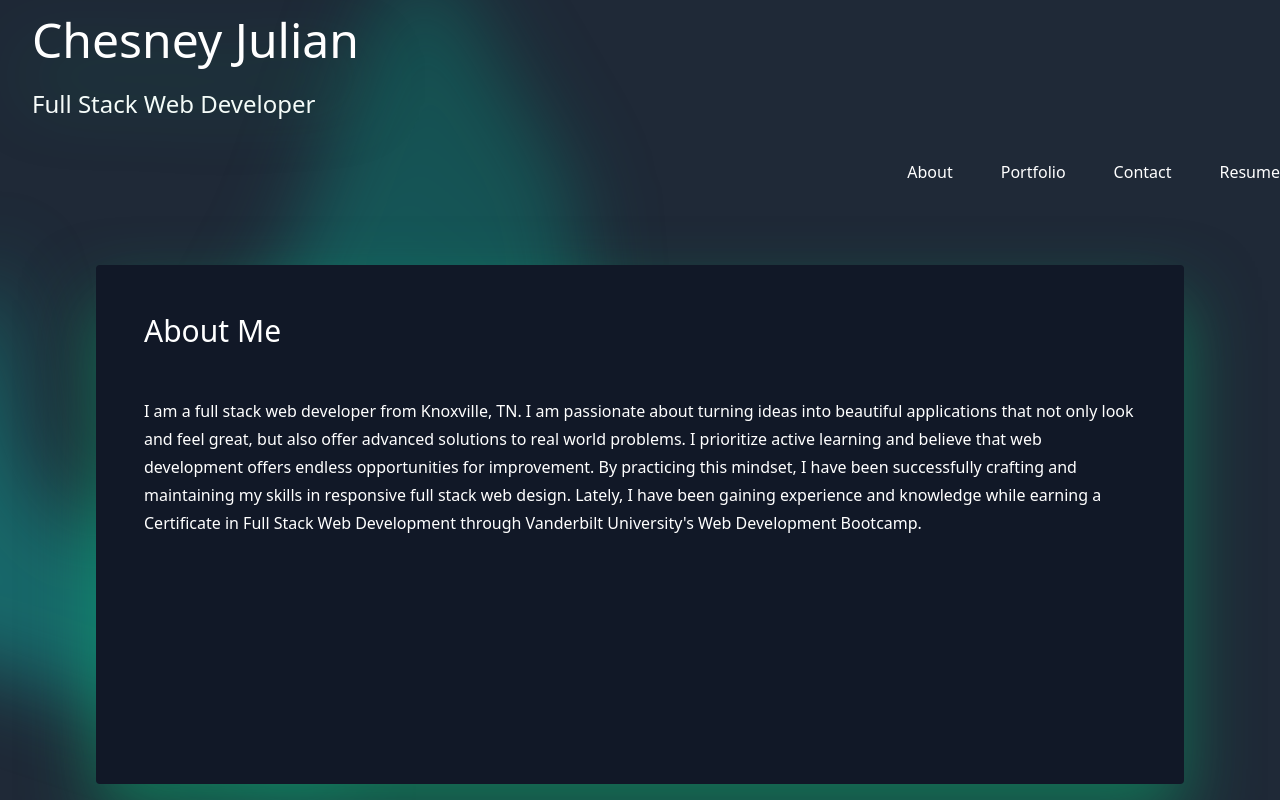
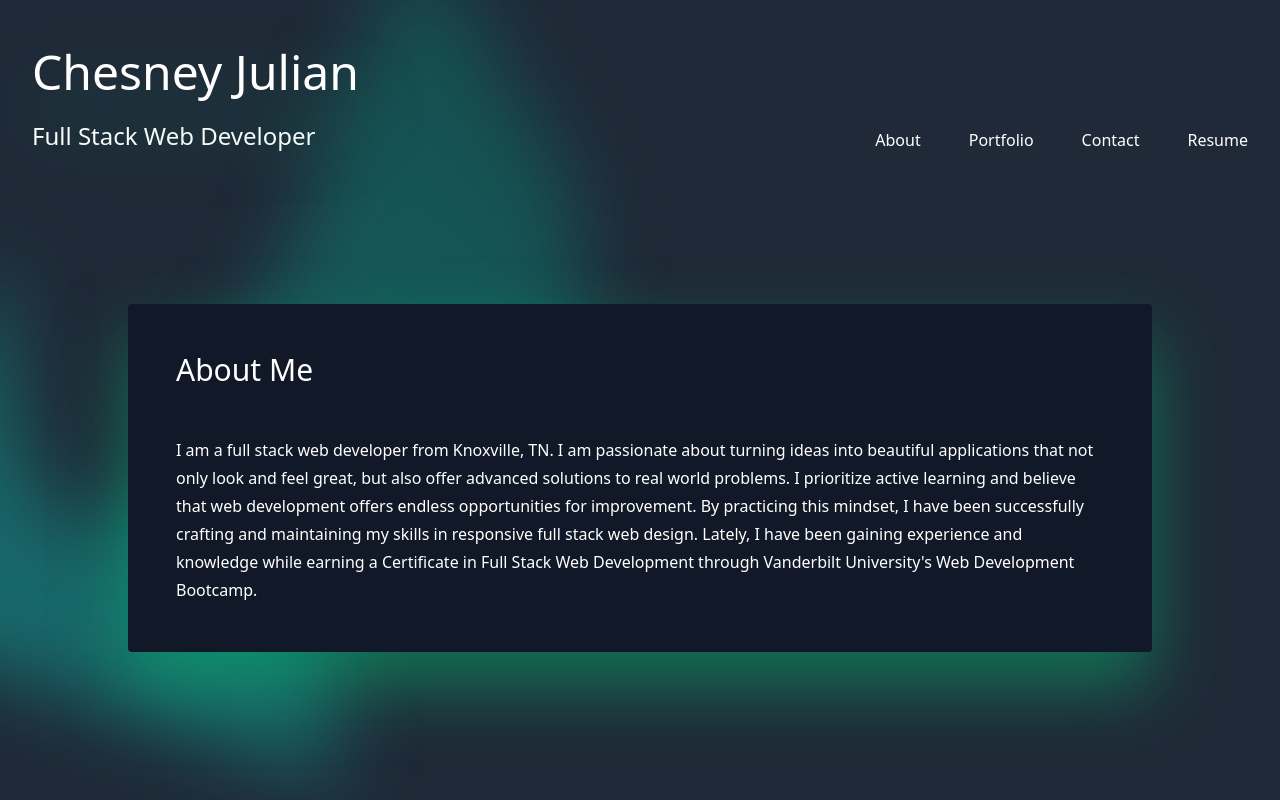
Before and after one commit to ChesneyJulian/react-portfolio, a React (Vite) app: page / in a window 1280 px wide. Built offline with nearby package versions, Linux system fonts and the light colour scheme.

Commit message:
move pages into components to avoid issues with build when deploying

```diff
--- a/src/App.jsx
+++ b/src/App.jsx
@@ -3,9 +3,9 @@ import { useState } from 'react'
 import Header from './components/Header'
 import Navigation from './components/Navigation'
 
-import About from './pages/About';
-import Portfolio from './pages/Portfolio';
-import Contact from './pages/Contact';
+import About from './components/About';
+import Portfolio from './components/Portfolio';
+import Contact from './components/Contact';
 
 import './App.css'
 
@@ -14,7 +14,7 @@ function App() {
   return (
     <>
       <main className="text-white">
-        <div className="relative isolate overflow-y-auto overflow-x-hidden bg-gray-800 py-4 h-screen grid grid-flow-row lg:grid-cols-12">
+        <div className="relative isolate overflow-y-auto overflow-x-hidden bg-gray-800 py-4 h-screen flex flex-col">
           <div
             className="hidden sm:absolute sm:-top-10 sm:right-1/2 sm:-z-10 sm:mr-10 sm:block sm:transform-gpu sm:blur-2xl"
             aria-hidden="true">
@@ -37,13 +37,13 @@ function App() {
               }}
             />
           </div>
-          <div className='col-span-12 container mx-auto h-[25%] mb-12'>
-            <Header />
-            <div className='col-span-12 lg:col-span-6'>
+          <div className='container mx-auto h-[25%] my-8 px-6 lg:px-8 '>
+            <div className='lg:flex lg:flex-row items-end'>
+              <Header />
               <Navigation setCurrentPage={setCurrentPage}/>
             </div>
           </div>
-          <div className='container mx-auto col-span-12 row-span-6 min-h-full w-[85%] bg-gray-900 p-12 drop-shadow-3xl rounded'>
+          <div className='container mx-auto my-8 row-span-6 min-h-auto w-[80%] bg-gray-900 p-12 drop-shadow-3xl rounded'>
             {currentPage === 'About' && <About /> }
             {currentPage === 'Contact' && <Contact />}
             {currentPage === 'Portfolio' && <Portfolio />}
--- a/src/components/Header.jsx
+++ b/src/components/Header.jsx
@@ -1,16 +1,12 @@
 
 function Header () {
   return (
-    <>
-      <div className="mx-auto px-6 lg:px-8 grid grid-cols-12">
     <div className="mx-auto container lg:mx-0 col-span-12 lg:col-span-6">
       <h1 className="drop-shadow-3xl text-3xl font-medium md:text-5xl">Chesney Julian</h1>
       <h3 className="mt-6 text-xl md:text-2xl">
         Full Stack Web Developer
       </h3>
     </div>
-      </div>
-    </>
   )
 
 }
--- a/src/pages/Portfolio.jsx
+++ b/src/components/Portfolio.jsx
@@ -1,4 +1,4 @@
-import Project from '../components/Project';
+import Project from './Project';
 
 export default function Portfolio() {
   return (
```
Also changed, not shown: src/components/About.jsx (renamed from src/pages/About.jsx), src/components/Contact.jsx (renamed from src/pages/Contact.jsx). Lines whose indentation alone changed are shown as unchanged.
